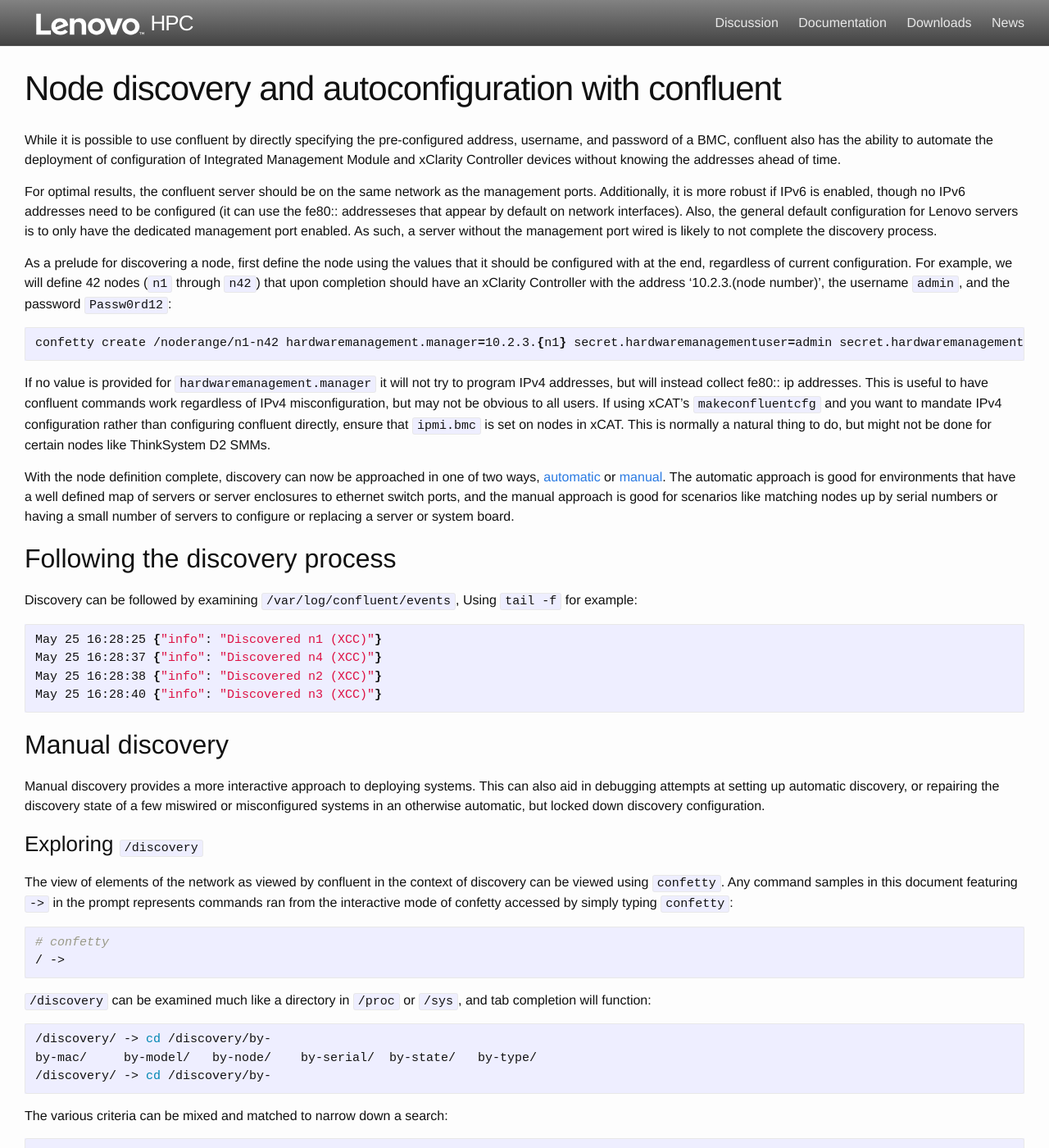
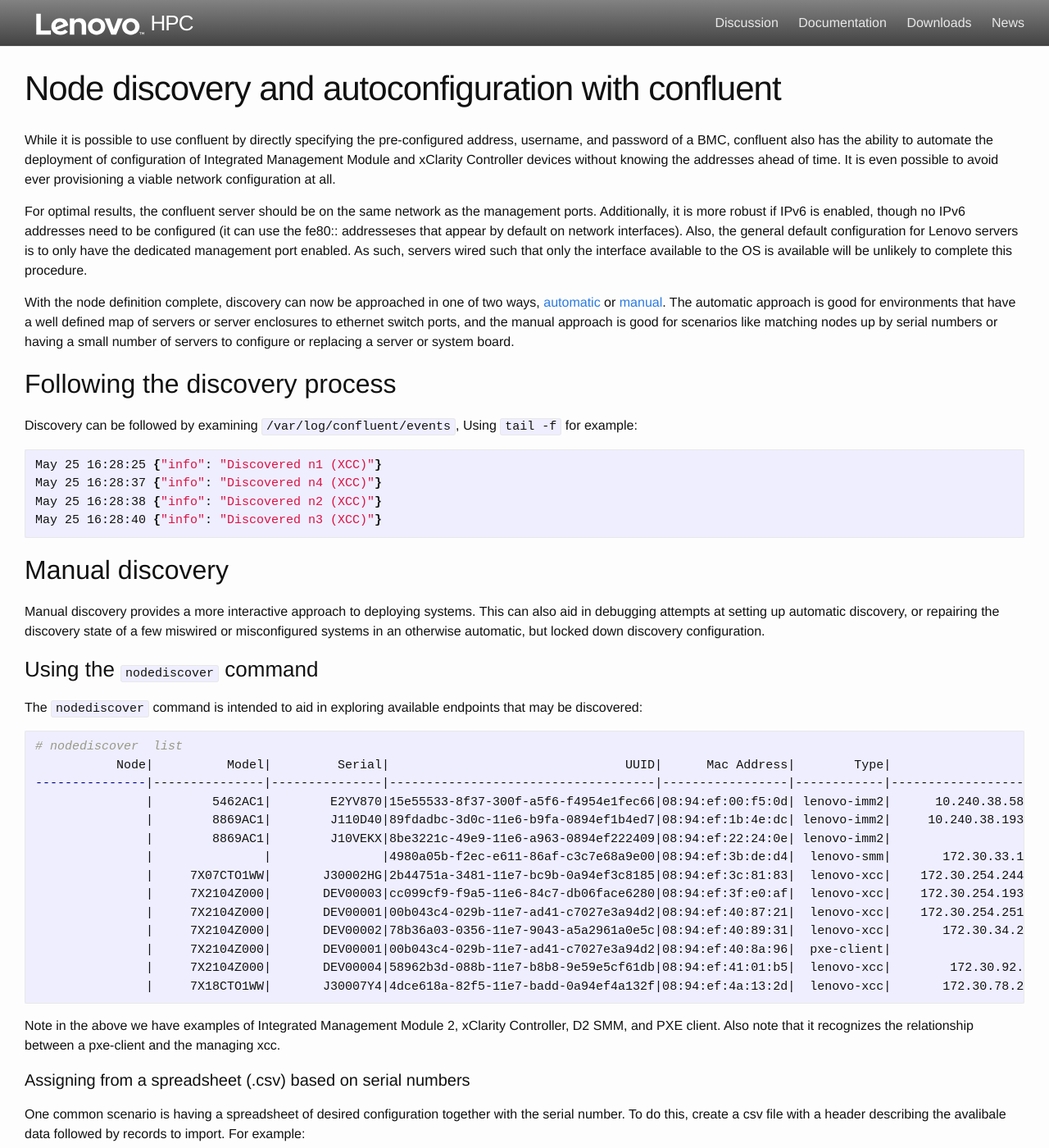
Before and after one commit to xcat2/confluent-docs, a Jekyll site: the page built from docs/confluentdiscovery.md, in a window 1280 px wide and 1400 px high. Shown: the whole window at 82% size. Built offline with Jekyll 4.4.1, drawn with Linux system fonts in a browser that asks for light colours; some of the changed text lies outside the part shown.

Commit message:
Refresh documentation for 1.7.x

````diff
--- a/docs/confluentdiscovery.md
+++ b/docs/confluentdiscovery.md
@@ -8,26 +8,16 @@
 address, username, and password of a BMC, confluent also has the ability to
 automate the deployment of configuration of Integrated Management Module
 and xClarity Controller devices without knowing the addresses ahead of time.
+It is even possible to avoid ever provisioning a viable network configuration
+at all.
 
 For optimal results, the confluent server should be on the same network as
 the management ports.  Additionally, it is more robust if IPv6 is enabled,
-though no IPv6 addresses need to be configured (it can use the fe80:: addresseses that appear by default on network interfaces). Also, the general default
+though no IPv6 addresses need to be configured (it can use the fe80::
+ addresseses that appear by default on network interfaces). Also, the general default
 configuration for Lenovo servers is to only have the dedicated management port
-enabled.  As such, a server without the management port wired is likely to not
-complete the discovery process.
-
-As a prelude for discovering a node, first define the node using the values
-that it should be configured with at the end, regardless of current configuration.
-For example, we will define 42 nodes (`n1` through `n42`) that upon completion should have an
-xClarity Controller with the address '10.2.3.(node number)', the username `admin`, and the
-password `Passw0rd12`:
-
-    confetty create /noderange/n1-n42 hardwaremanagement.manager=10.2.3.{n1} secret.hardwaremanagementuser=admin secret.hardwaremanagementpassword=Passw0rd12
-
-If no value is provided for `hardwaremanagement.manager` it will not try to program IPv4 addresses, but will instead collect fe80:: ip addresses.  This is
-useful to have confluent commands work regardless of IPv4 misconfiguration, but may not be obvious to all users.
-If using xCAT's `makeconfluentcfg` and you want to mandate IPv4 configuration rather than configuring confluent directly, ensure that `ipmi.bmc` is set on nodes in xCAT.
-This is normally a natural thing to do, but might not be done for certain nodes like ThinkSystem D2 SMMs.
+enabled. As such, servers wired such that only the interface available to the OS
+is available will be unlikely to complete this procedure.
 
 
 With the node definition complete, discovery can now be approached in one of two ways, [automatic](#automatic-discovery)
@@ -53,42 +43,61 @@
 repairing the discovery state of a few miswired or misconfigured systems in an
 otherwise automatic, but locked down discovery configuration.
 
-### Exploring `/discovery`
+### Using the `nodediscover` command
 
-The view of elements of the network as viewed by confluent in the context of
-discovery can be viewed using `confetty`.  Any command samples in this document
-featuring `->` in the prompt represents commands ran from the interactive mode
-of confetty accessed by simply typing `confetty`:
+The `nodediscover` command is intended to aid in exploring available endpoints
+that may be discovered:
 
-    # confetty
-    / ->
+```
+# nodediscover  list
+           Node|          Model|         Serial|                                UUID|      Mac Address|        Type|                            Current IP Addresses
+---------------|---------------|---------------|------------------------------------|-----------------|------------|------------------------------------------------
+               |        5462AC1|        E2YV870|15e55533-8f37-300f-a5f6-f4954e1fec66|08:94:ef:00:f5:0d| lenovo-imm2|      10.240.38.58,fe80::a94:efff:fe00:f50d%eth0
+               |        8869AC1|        J110D40|89fdadbc-3d0c-11e6-b9fa-0894ef1b4ed7|08:94:ef:1b:4e:dc| lenovo-imm2|     10.240.38.193,fe80::a94:efff:fe1b:4edc%eth0
+               |        8869AC1|        J10VEKX|8be3221c-49e9-11e6-a963-0894ef222409|08:94:ef:22:24:0e| lenovo-imm2|                                   10.240.37.211
+               |               |               |4980a05b-f2ec-e611-86af-c3c7e68a9e00|08:94:ef:3b:de:d4|  lenovo-smm|       172.30.33.1,fe80::a94:efff:fe3b:ded4%eth1
+               |     7X07CTO1WW|       J30002HG|2b44751a-3481-11e7-bc9b-0a94ef3c8185|08:94:ef:3c:81:83|  lenovo-xcc|    172.30.254.244,fe80::a94:efff:fe3c:8183%eth1
+               |     7X2104Z000|       DEV00003|cc099cf9-f9a5-11e6-84c7-db06face6280|08:94:ef:3f:e0:af|  lenovo-xcc|    172.30.254.193,fe80::a94:efff:fe3f:e0af%eth1
+               |     7X2104Z000|       DEV00001|00b043c4-029b-11e7-ad41-c7027e3a94d2|08:94:ef:40:87:21|  lenovo-xcc|    172.30.254.251,fe80::a94:efff:fe40:8721%eth1
+               |     7X2104Z000|       DEV00002|78b36a03-0356-11e7-9043-a5a2961a0e5c|08:94:ef:40:89:31|  lenovo-xcc|       172.30.34.2,fe80::a94:efff:fe40:8931%eth1
+               |     7X2104Z000|       DEV00001|00b043c4-029b-11e7-ad41-c7027e3a94d2|08:94:ef:40:8a:96|  pxe-client|
+               |     7X2104Z000|       DEV00004|58962b3d-088b-11e7-b8b8-9e59e5cf61db|08:94:ef:41:01:b5|  lenovo-xcc|        172.30.92.4,fe80::a94:efff:fe41:1b5%eth1
+               |     7X18CTO1WW|       J30007Y4|4dce618a-82f5-11e7-badd-0a94ef4a132f|08:94:ef:4a:13:2d|  lenovo-xcc|       172.30.78.2,fe80::a94:efff:fe4a:132d%eth1
+```
 
-`/discovery` can be examined much like a directory in `/proc` or `/sys`, and
-tab completion will function:
+Note in the above we have examples of Integrated Management Module 2, xClarity Controller, D2 SMM, and PXE client.  Also note that
+it recognizes the relationship between a pxe-client and the managing xcc.
 
-    /discovery/ -> cd /discovery/by-
-    by-mac/     by-model/   by-node/    by-serial/  by-state/   by-type/
-    /discovery/ -> cd /discovery/by-
+#### Assigning from a spreadsheet (.csv) based on serial numbers
 
-The various criteria can be mixed and matched to narrow down a search:
+One common scenario is having a spreadsheet of desired configuration together with the serial number.  To do this, create a csv file with
+a header describing the avalibale data followed by records to import.  For example:
 
-    / -> show discovery/by-model/5463AC1/by-serial/06
-    06BFWCC/  06DPMDF/
-    / -> show discovery/by-model/5463AC1/by-serial/06DPMDF/by-mac/40-f2-e9-b9-10-1d
-    nodename:
-    ipaddrs=[
-     "fe80::42f2:e9ff:feb9:101d%eth1",
-     "172.30.254.62"
-    ]
-    serialnumber: 06DPMDF
-    modelnumber: 5463AC1
-    macs=[
-     "40:f2:e9:b9:10:1d"
-    ]
-    types=[
-     "lenovo-imm2"
-    ]
-    / ->
+```
+node,serial,bmc,bmcuser,bmcpass
+r1,J30002HG,172.30.30.1,admin,Passw0rd12
+r2,J30007Y4,172.30.30.2,admin,Passw0rd12
+```
+
+Then use the `nodediscover assign` command to deploy the requested configuration:
+
+```
+# nodediscover assign -i serials.csv
+Defined r1
+Discovered r1
+Defined r2
+Discovered r2
+```
+
+At this point, the systems are ready for management:
+
+```
+# nodehealth everything|collate
+====================================
+r1,r2
+====================================
+ok
+```
 
 ### Using `/networking/macs`
 
@@ -106,29 +115,33 @@
     ]
     / ->
 
-This can help provide additional context to a mac address observed in `/discovery`,
+
+You may also use this to get the mac addresses from an ethernet port, if you do not know the mac address:
+
+```
+/ -> show /networking/macs/by-switch/r8e1/by-port/Ethernet13/by-mac
+08-94-ef-41-01-f0
+```
+
+This can help provide additional context to a mac address observed in `nodediscover`
 or to debug or help formulate a way to use [automatic discovery](#automatic-discovery).
 
-### Assigning a node
+## Automatic discovery
 
-Once the identity of a node is determined, it can be manually assigned.  In this
-case, the desired node that correlates to that mac address is r2.  We use `set` in the
-`confetty` interface to make the change.  We can operate against any location the mac address is seen:
+As a prelude for automatic discovery, first define the node using the values
+that it should be configured with at the end, regardless of current configuration.
+For example, we will define 42 nodes (`n1` through `n42`) that upon completion should have an
+xClarity Controller with the address '10.2.3.(node number)', the username `admin`, and the
+password `Passw0rd12`.  Here we will use a group to hold the patterns and just define the nodes
+with just the single group membership:
 
-    / -> set /discovery/by-model/5463AC1/by-serial/06DPMDF/by-mac/40-f2-e9-b9-10-1d node=r2
-    assigned: r2
+    nodegroupdefine compute bmc=10.2.3.{n1} bmcuser=admin bmcpass=$YOURPASS
+    nodedefine n1-n42 groups=compute
 
-Is the same as:
-
-    / -> set /discovery/by-mac/40-f2-e9-b9-10-1d node=r2
-    assigned: r2
-
-This will kick off the process to automatically configure r2.  The node may take a moment to configure, but it should soon be possible to verify that the node discovered:
-
-    / -> show /nodes/r2/power/state
-    state="on"
-
-## Automatic discovery
+If no value is provided for `bmc` it will not try to program IPv4 addresses, but will instead collect fe80:: ip addresses.  This is
+useful to have confluent commands work regardless of IPv4 misconfiguration, but may not be obvious to all users.
+If using xCAT's `makeconfluentcfg` and you want to mandate IPv4 configuration rather than configuring confluent directly, ensure that `ipmi.bmc` is set on nodes in xCAT.
+This is normally a natural thing to do, but might not be done for certain nodes like ThinkSystem D2 SMMs.
 
 ### Selecting a discovery policy
 
@@ -175,11 +188,11 @@
 By default, confluent will assume it can use SNMPv1/v2c, community string `public`
 to communicate with the switch.  To use a different SNMP community string:
 
-    confetty create /nodes/r8e1 secret.snmpcommunity=otherpublic
+    nodedefine r8e1 secret.snmpcommunity=otherpublic
 
 Or for SNMPv3:
 
-    confetty create /nodes/r8e1 secret.hardwaremanagementuser=snmpv3user secret.hardwaremanagementpassword=snmpv3password
+    nodedefine r8e1 secret.hardwaremanagementuser=snmpv3user secret.hardwaremanagementpassword=snmpv3password
 
 In the event of a rackmount system, such as the [Thinksystem SD650](http://www3.lenovo.com/us/en/data-center/servers/racks/Lenovo-ThinkSystem-SR650/p/77XX7SRSR65),
 simply assign net attributes directly to the node:
````
Also changed, not shown: docs/configureconfluent.md (+15 -10 lines), docs/installconfluent_rhel.md (+1 -1 lines).
